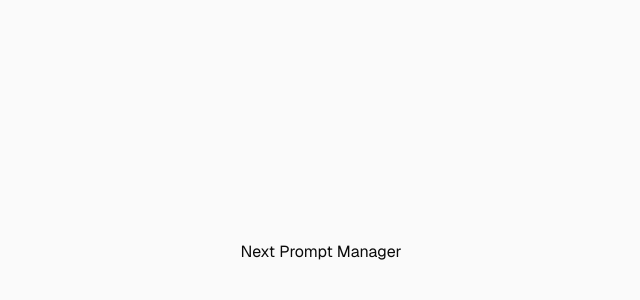
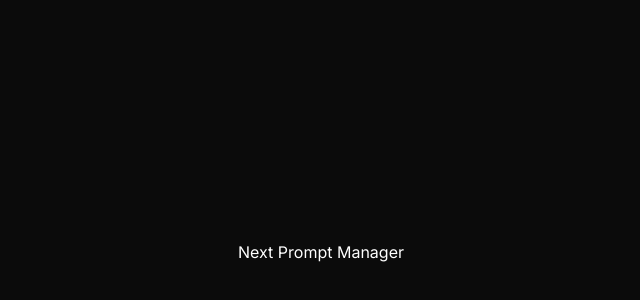
Before and after one commit to Lucas-Gonsalves/next-prompt-manager, a Next.js app: page / in a window 1280 px wide. Shown: the part 148-448 px from the top of the page, without its empty margins (319-959 px from the left). Built offline with nearby package versions, Linux system fonts and the light colour scheme.

Commit message:
feat(src): setting styles   Creating custom styles for the application.

```diff
--- a/package.json
+++ b/package.json
@@ -35,6 +35,7 @@
     "eslint-plugin-prettier": "^5.5.5",
     "lefthook": "^2.1.1",
     "prettier": "^3.8.1",
+    "prettier-plugin-tailwindcss": "^0.7.2",
     "prisma": "^7.4.1",
     "shadcn": "^3.8.5",
     "tailwindcss": "^4",
--- a/src/app/layout.tsx
+++ b/src/app/layout.tsx
@@ -1,22 +1,18 @@
 import "@/styles/globals.css";
 
+import { Inter } from "next/font/google";
 import type { Metadata } from "next";
-import { Geist, Geist_Mono } from "next/font/google";
-
-const geistSans = Geist({
-  variable: "--font-geist-sans",
-  subsets: ["latin"],
-});
-
-const geistMono = Geist_Mono({
-  variable: "--font-geist-mono",
-  subsets: ["latin"],
-});
 
 export const metadata: Metadata = {
-  title: "Create Next App",
-  description: "Generated by create next app",
+  title: "Prompt Manager",
+  description: "Manage your prompts",
 };
+
+const inter = Inter({
+  variable: "--font-sans",
+  subsets: ["latin"],
+  weight: ["400", "500", "700"],
+});
 
 export default function RootLayout({
   children,
@@ -26,7 +22,7 @@ export default function RootLayout({
   return (
     <html lang="en">
       <body
-        className={`${geistSans.variable} ${geistMono.variable} antialiased`}
+        className={`${inter.variable} text-ace bg-gray-900 text-white antialiased`}
       >
         {children}
       </body>
--- a/src/app/page.tsx
+++ b/src/app/page.tsx
@@ -1,6 +1,7 @@
 export default function Home() {
   return (
-    <div className="flex min-h-screen items-center justify-center bg-zinc-50 font-sans dark:bg-black">
+    <div className="flex min-h-screen items-center justify-center font-sans">
+      <div></div>
       <h2>Next Prompt Manager</h2>
     </div>
   );
--- a/src/styles/globals.css
+++ b/src/styles/globals.css
@@ -1,77 +1,65 @@
+/* Imports */
 @import "tailwindcss";
 @import "tw-animate-css";
 @import "shadcn/tailwind.css";
 
 @custom-variant dark (&:is(.dark *));
 
-@theme inline {
-  --color-background: var(--background);
-  --color-foreground: var(--foreground);
-  --font-sans: var(--font-geist-sans);
-  --font-mono: var(--font-geist-mono);
-  --color-sidebar-ring: var(--sidebar-ring);
-  --color-sidebar-border: var(--sidebar-border);
-  --color-sidebar-accent-foreground: var(--sidebar-accent-foreground);
-  --color-sidebar-accent: var(--sidebar-accent);
-  --color-sidebar-primary-foreground: var(--sidebar-primary-foreground);
-  --color-sidebar-primary: var(--sidebar-primary);
-  --color-sidebar-foreground: var(--sidebar-foreground);
-  --color-sidebar: var(--sidebar);
-  --color-chart-5: var(--chart-5);
-  --color-chart-4: var(--chart-4);
-  --color-chart-3: var(--chart-3);
-  --color-chart-2: var(--chart-2);
-  --color-chart-1: var(--chart-1);
-  --color-ring: var(--ring);
-  --color-input: var(--input);
-  --color-border: var(--border);
-  --color-destructive: var(--destructive);
-  --color-accent-foreground: var(--accent-foreground);
-  --color-accent: var(--accent);
-  --color-muted-foreground: var(--muted-foreground);
-  --color-muted: var(--muted);
-  --color-secondary-foreground: var(--secondary-foreground);
-  --color-secondary: var(--secondary);
-  --color-primary-foreground: var(--primary-foreground);
-  --color-primary: var(--primary);
-  --color-popover-foreground: var(--popover-foreground);
-  --color-popover: var(--popover);
-  --color-card-foreground: var(--card-foreground);
-  --color-card: var(--card);
-  --radius-sm: calc(var(--radius) - 4px);
-  --radius-md: calc(var(--radius) - 2px);
-  --radius-lg: var(--radius);
-  --radius-xl: calc(var(--radius) + 4px);
-  --radius-2xl: calc(var(--radius) + 8px);
-  --radius-3xl: calc(var(--radius) + 12px);
-  --radius-4xl: calc(var(--radius) + 16px);
-}
+/* Root Variables*/
 
 :root {
+  /* Core palette */
+  --white: #ffffff;
+
+  --accent-500: #7878d7;
+  --accent-600: #4863f7;
+  --alert-600: #ff5c5c;
+
+  --gray-100: #737373;
+  --gray-200: #424242;
+  --gray-700: #1a1a1a;
+  --gray-800: #111111;
+  --gray-900: #0b0b0b;
+
+  /* Radius */
   --radius: 0.625rem;
+
+  /* Semantic colors (light) */
   --background: oklch(1 0 0);
   --foreground: oklch(0.145 0 0);
+
   --card: oklch(1 0 0);
   --card-foreground: oklch(0.145 0 0);
+
   --popover: oklch(1 0 0);
   --popover-foreground: oklch(0.145 0 0);
+
   --primary: oklch(0.205 0 0);
   --primary-foreground: oklch(0.985 0 0);
+
   --secondary: oklch(0.97 0 0);
   --secondary-foreground: oklch(0.205 0 0);
+
   --muted: oklch(0.97 0 0);
   --muted-foreground: oklch(0.556 0 0);
+
   --accent: oklch(0.97 0 0);
   --accent-foreground: oklch(0.205 0 0);
+
   --destructive: oklch(0.577 0.245 27.325);
+
   --border: oklch(0.922 0 0);
   --input: oklch(0.922 0 0);
   --ring: oklch(0.708 0 0);
+
+  /* Charts */
   --chart-1: oklch(0.646 0.222 41.116);
   --chart-2: oklch(0.6 0.118 184.704);
   --chart-3: oklch(0.398 0.07 227.392);
   --chart-4: oklch(0.828 0.189 84.429);
   --chart-5: oklch(0.769 0.188 70.08);
+
+  /* Sidebar */
   --sidebar: oklch(0.985 0 0);
   --sidebar-foreground: oklch(0.145 0 0);
   --sidebar-primary: oklch(0.205 0 0);
@@ -82,30 +70,107 @@
   --sidebar-ring: oklch(0.708 0 0);
 }
 
+/* Tailwind Theme Mapping*/
+
+@theme inline {
+  --font-sans: "Inter", sans-serif;
+  --font-mono: monospace;
+
+  --color-background: var(--background);
+  --color-foreground: var(--foreground);
+
+  --color-white: var(--white);
+  --color-gray-100: var(--gray-100);
+  --color-gray-200: var(--gray-200);
+  --color-gray-700: var(--gray-700);
+  --color-gray-800: var(--gray-800);
+  --color-gray-900: var(--gray-900);
+
+  --color-accent-500: var(--accent-500);
+  --color-accent-600: var(--accent-600);
+  --color-alert-600: var(--alert-600);
+
+  --color-card: var(--card);
+  --color-card-foreground: var(--card-foreground);
+
+  --color-popover: var(--popover);
+  --color-popover-foreground: var(--popover-foreground);
+
+  --color-primary: var(--primary);
+  --color-primary-foreground: var(--primary-foreground);
+
+  --color-secondary: var(--secondary);
+  --color-secondary-foreground: var(--secondary-foreground);
+
+  --color-muted: var(--muted);
+  --color-muted-foreground: var(--muted-foreground);
+
+  --color-accent: var(--accent);
+  --color-accent-foreground: var(--accent-foreground);
+
+  --color-destructive: var(--destructive);
+
+  --color-border: var(--border);
+  --color-input: var(--input);
+  --color-ring: var(--ring);
+
+  --color-chart-1: var(--chart-1);
+  --color-chart-2: var(--chart-2);
+  --color-chart-3: var(--chart-3);
+  --color-chart-4: var(--chart-4);
+  --color-chart-5: var(--chart-5);
+
+  --color-sidebar: var(--sidebar);
+  --color-sidebar-foreground: var(--sidebar-foreground);
+  --color-sidebar-primary: var(--sidebar-primary);
+  --color-sidebar-primary-foreground: var(--sidebar-primary-foreground);
+  --color-sidebar-accent: var(--sidebar-accent);
+  --color-sidebar-accent-foreground: var(--sidebar-accent-foreground);
+  --color-sidebar-border: var(--sidebar-border);
+  --color-sidebar-ring: var(--sidebar-ring);
+
+  --radius-sm: calc(var(--radius) - 4px);
+  --radius-md: calc(var(--radius) - 2px);
+  --radius-lg: var(--radius);
+  --radius-xl: calc(var(--radius) + 4px);
+}
+
+/* Dark Mode*/
+
 .dark {
   --background: oklch(0.145 0 0);
   --foreground: oklch(0.985 0 0);
+
   --card: oklch(0.205 0 0);
   --card-foreground: oklch(0.985 0 0);
+
   --popover: oklch(0.205 0 0);
   --popover-foreground: oklch(0.985 0 0);
+
   --primary: oklch(0.922 0 0);
   --primary-foreground: oklch(0.205 0 0);
+
   --secondary: oklch(0.269 0 0);
   --secondary-foreground: oklch(0.985 0 0);
+
   --muted: oklch(0.269 0 0);
   --muted-foreground: oklch(0.708 0 0);
+
   --accent: oklch(0.269 0 0);
   --accent-foreground: oklch(0.985 0 0);
+
   --destructive: oklch(0.704 0.191 22.216);
+
   --border: oklch(1 0 0 / 10%);
   --input: oklch(1 0 0 / 15%);
   --ring: oklch(0.556 0 0);
+
   --chart-1: oklch(0.488 0.243 264.376);
   --chart-2: oklch(0.696 0.17 162.48);
   --chart-3: oklch(0.769 0.188 70.08);
   --chart-4: oklch(0.627 0.265 303.9);
   --chart-5: oklch(0.645 0.246 16.439);
+
   --sidebar: oklch(0.205 0 0);
   --sidebar-foreground: oklch(0.985 0 0);
   --sidebar-primary: oklch(0.488 0.243 264.376);
@@ -116,10 +181,17 @@
   --sidebar-ring: oklch(0.556 0 0);
 }
 
+/* Base Layer */
+
+body {
+  font-family: var(--font-sans);
+}
+
 @layer base {
   * {
     @apply border-border outline-ring/50;
   }
+
   body {
     @apply bg-background text-foreground;
   }
```
Also changed, not shown: 2 other files (tests, documents, lock files or other folders).
